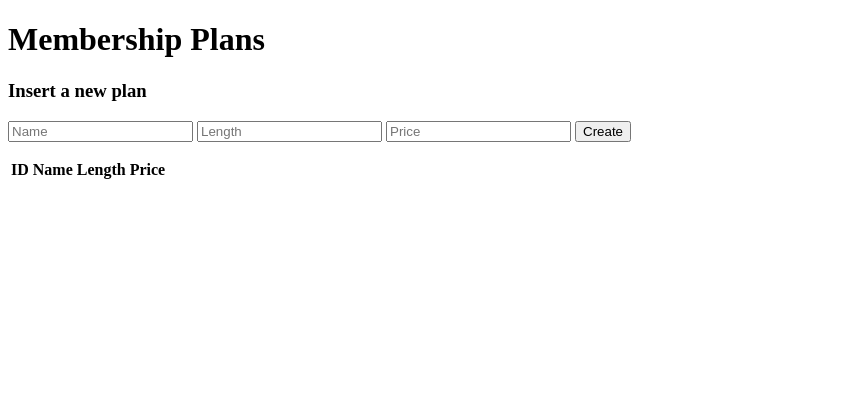
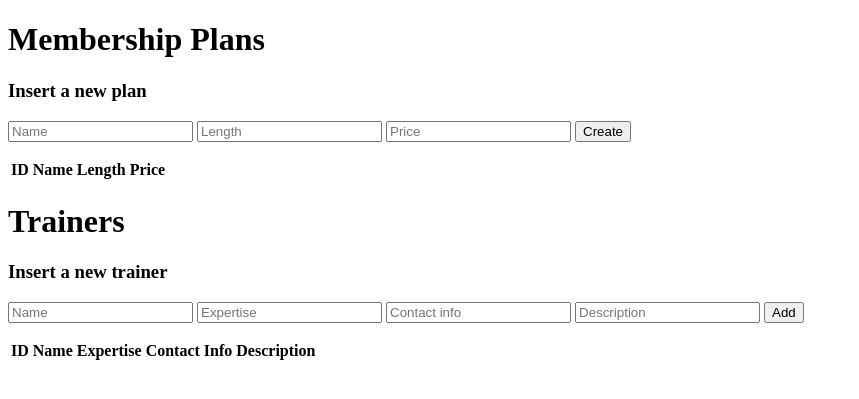
Before and after one commit to mwong3723/Gym-Membership-Application, a Flask app: page /admin_dashboard in a window 1280 px wide. Shown: the part 26-425 px from the top of the page, without its empty margins (0-859 px from the left). Run offline with Flask 3, Linux system fonts and the light colour scheme; data that the repository does not hold is empty; some libraries are stand-ins or nearby versions.

Commit message:
fixed issues with trainer and relinked database

```diff
--- a/app.py
+++ b/app.py
@@ -8,11 +8,13 @@ from dateutil.relativedelta import relativedelta
 
 
 # Database Connection Info
-hostname = 'dpg-cv501ql2ng1s73fl3f00-a.oregon-postgres.render.com'
-database = 'gym_membership_application'
-username = 'gym_membership_application_user'
-pwd = '9JDl6xuzyUUZe2mbSoYfTQXxZWllT5IL'
+hostname = 'dpg-cvoqt3adbo4c73b7ot6g-a.oregon-postgres.render.com'
+database = 'dbname_uvr7'
+username = 'dbname'
+pwd = 'u4TY7DucVnYJPmFjAKSgnJZsRoLCoDia'
 port_id = 5432
+
+tables.initTables(hostname, database, username, pwd, port_id)
 
 app = Flask(__name__)
 app.secret_key = "SOME_SECRET_KEY"  # Replace with a secure key in production
@@ -25,50 +27,15 @@ FITNESS_CLASSES = [
 
 WORKOUT_LOGS = []  # We'll store workouts in memory for now
 
-
-@app.route("/add_trainer", methods=["GET", "POST"])
-def add_trainer():
-
-    if request.method == "POST":
-        name = request.form.get("name")
-        expertise = request.form.get("expertise")
-        availability = request.form.get("availability")
-        bio = request.form.get("bio")
-
-        try:
-            conn = get_db_connection()
-            cur = conn.cursor()
-            cur.execute('''
-                INSERT INTO TRAINER (name, expertise, availability, bio)
-                VALUES (%s, %s, %s, %s)
-            ''', (name, expertise, availability, bio))
-            conn.commit()
-            cur.close()
-            conn.close()
-            return redirect(url_for("trainer_list"))
-        except Exception as e:
-            return f"Error inserting trainer: {e}"
-
-    return render_template("add_trainer.html")
-
 @app.route("/trainers")
 def trainer_list():
     if "user_email" not in session:
         return redirect(url_for("login"))
 
     try:
-        conn = psy.connect(
-            host=hostname,
-            dbname=database,
-            user=username,
-            password=pwd,
-            port=port_id
-        )
+        conn = get_db_connection()
         cur = conn.cursor()
-
-        # If your table is quoted uppercase, do this:
-        cur.execute('SELECT trainer_id, name, expertise, availability, bio FROM "TRAINER";')
-
+        cur.execute('SELECT * FROM Trainer;')
         rows = cur.fetchall()
         cur.close()
         conn.close()
@@ -80,7 +47,7 @@ def trainer_list():
                 "trainer_id": row[0],
                 "name": row[1],
                 "expertise": row[2],
-                "availability": row[3],
+                "contact_info": row[3],
                 "bio": row[4]
             })
 
@@ -97,9 +64,9 @@ def trainer_detail(trainer_id):
         return redirect(url_for("login"))
 
     try:
-        conn = psy.connect(host=hostname, dbname=database, user=username, password=pwd, port=port_id)
+        conn = get_db_connection()
         cur = conn.cursor()
-        cur.execute("SELECT trainer_id, name, expertise, availability, bio FROM TRAINER WHERE trainer_id = %s;", (trainer_id,))
+        cur.execute("SELECT * FROM trainer WHERE trainer_id = %s;", (trainer_id,))
         row = cur.fetchone()
         cur.close()
         conn.close()
@@ -111,7 +78,7 @@ def trainer_detail(trainer_id):
             "trainer_id": row[0],
             "name": row[1],
             "expertise": row[2],
-            "availability": row[3],
+            "contact_info": row[3],
             "bio": row[4]
         }
         return render_template("trainer_detail.html", trainer=trainer)
@@ -131,7 +98,6 @@ def home():
 
 @app.route("/register", methods=["GET", "POST"])
 def register():
-    """ User Registration: create an account in the GYM_MEMBER table. """
     if request.method == "POST":
         email = request.form.get("email")
         password = request.form.get("password")
@@ -299,30 +265,8 @@ def dashboard():
             cur.close()
             conn.close()
 
-
-
     plans = []
-    trainers = []
     memberships = []
-
-    try:
-        conn = get_db_connection()
-        cur = conn.cursor()
-        cur.execute("SELECT * from Trainer;")
-        rows = cur.fetchall()
-        cur.close()
-        conn.close()
-
-        for row in rows:
-            trainers.append({
-                "trainer_id": row[0],
-                "name": row[1],
-                "expertise": row[2],
-                "contact_info": row[3]
-            })
-
-    except Exception as e:
-        message = f"Error fetching trainers: {e}"
 
     try:
         conn = get_db_connection()
@@ -368,23 +312,25 @@ def dashboard():
             membership=memberships,
             fitness_classes=FITNESS_CLASSES,
             workout_logs=WORKOUT_LOGS,
-            trainers=trainers,  # pass trainer info if you want to display it
             message=message
         )
 
 @app.route("/admin_dashboard", methods=["GET", "POST"])
 def admin_dashboard():
     plans = []
+    trainers = []
     message = None
     try:
         conn = get_db_connection()
         cur = conn.cursor()
         cur.execute("SELECT * FROM MembershipPlan")
-        data = cur.fetchall()
+        planData = cur.fetchall()
+        cur.execute("SELECT * FROM Trainer")
+        trainerData = cur.fetchall()
         cur.close()
         conn.close()
 
-        for row in data:
+        for row in planData:
             plans.append({
                 "id": row[0],
                 "name": row[1],
@@ -392,10 +338,98 @@ def admin_dashboard():
                 "price": row[3]
             })
 
+        for row in trainerData:
+            trainers.append({
+                "id": row[0],
+                "name": row[1],
+                "expertise": row[2],
+                "contact_info": row[3],
+                "description": row[4]
+            })
+
     except Exception as e:
         message=f"Error accessing database: {e}"
 
-    return render_template("admin_dashboard.html", plans=plans, error=message)
+    if request.method == "POST":
+        operation = request.form.get("trainer")
+
+        if operation == "insert":
+            name = request.form.get("name")
+            expertise = request.form.get("expertise")
+            contact = request.form.get("contact_info")
+            desc = request.form.get("description")
+
+            if not name:
+                flash("Trainer name cannot be left empty", "error")
+                return redirect(url_for('admin_dashboard'))
+
+            if not contact:
+                flash("Trainer must have contact information", "error")
+                return redirect(url_for('admin_dashboard'))
+
+            try:
+                conn = get_db_connection()
+                cur = conn.cursor()
+                cur.execute('''
+                        INSERT INTO Trainer (name, expertise, contact_info, description)
+                        VALUES (%s, %s, %s, %s)
+                    ''', (name, expertise, contact, desc,))
+                conn.commit()
+                cur.close()
+                conn.close()
+
+            except Exception as e:
+                print(f"Error with database: {e}")
+
+            return redirect(url_for('admin_dashboard'))
+
+        elif operation == "update":
+            id = request.form.get("id")
+            name = request.form.get("name")
+            expertise = request.form.get("expertise")
+            contact = request.form.get("contact_info")
+            desc = request.form.get("description")
+
+            if not name:
+                flash("Trainer name cannot be left empty", "error")
+                return redirect(url_for('admin_dashboard'))
+
+            if not contact:
+                flash("Trainer must have contact information", "error")
+                return redirect(url_for('admin_dashboard'))
+
+            try:
+                conn = get_db_connection()
+                cur = conn.cursor()
+                cur.execute(
+                '''UPDATE Trainer SET name=%s, expertise=%s, contact_info=%s, description=%s where trainer_id=%s''',
+                (name, expertise, contact, desc, id,))
+                conn.commit()
+                cur.close()
+                conn.close()
+
+            except Exception as e:
+                print(f"Error with database: {e}")
+
+            return redirect(url_for('admin_dashboard'))
+
+        elif operation == "delete":
+            id = request.form.get("id")
+            try:
+                conn = get_db_connection()
+                cur = conn.cursor()
+                cur.execute('''DELETE FROM Trainer where trainer_id = %s''', (id,))
+                conn.commit()
+                cur.close()
+                conn.close()
+
+            except Exception as e:
+                print(f"Error with database: {e}")
+
+            return redirect(url_for('admin_dashboard'))
+
+
+    return render_template("admin_dashboard.html", plans=plans, trainers=trainers, error=message)
 
 @app.route("/admin_dashboard/create", methods=["GET","POST"])
 def createPlan():
@@ -447,7 +481,6 @@ def deletePlan():
 
         except Exception as e:
             print(f"Error with database: {e}")
-            print(f"The id retrived is: {id}")
 
         return redirect(url_for('admin_dashboard'))
 
@@ -489,5 +522,4 @@ def updatePlan():
 
 
 if __name__ == "__main__":
-    tables.initTables(hostname, database, username, pwd, port_id)
     app.run(debug=True)
--- a/models/tables.py
+++ b/models/tables.py
@@ -40,7 +40,8 @@ CREATE TABLE IF NOT EXISTS Trainer (
     trainer_id SERIAL PRIMARY KEY,
     name VARCHAR(255) NOT NULL,
     expertise TEXT,
-    contact_info TEXT
+    contact_info TEXT,
+    description TEXT
 );
 '''
 
--- a/templates/admin_dashboard.html
+++ b/templates/admin_dashboard.html
@@ -67,15 +67,17 @@
     </body>
 
     <!-- TEMPLATE FOR IMPLEMENTING CHANGING TRAINERS OR CLASSES -->
-    <!-- <body>
-        <h1></h1>
-            <h3>Insert a new plan</h3>
+    <body>
+        <h1>Trainers</h1>
+            <h3>Insert a new trainer</h3>
 
-        <form action="/admin_dashboard/create" method="post">
+        <form method="post">
+            <input type="hidden" name="trainer" value="insert">
             <input type="text" name="name" placeholder="Name">
-            <input type="text" name="length" placeholder="Length">
-            <input type="text" name="price" placeholder="Price">
-            <input type="submit" value="Create">
+            <input type="text" name="expertise" placeholder="Expertise">
+            <input type="text" name="contact_info" placeholder="Contact info">
+            <input type="text" name="description" placeholder="Description">
+            <input type="submit" value="Add">
         </form>
 
         <table>
@@ -83,35 +85,40 @@
                 <tr>
                     <th>ID</th>
                     <th>Name</th>
-                    <th>Length</th>
-                    <th>Price</th>
+                    <th>Expertise</th>
+                    <th>Contact Info</th>
+                    <th>Description</th>
                 </tr>
             </thead>
             <tbody>
-                {% for row in plans %}
+                {% for row in trainers %}
                 <tr>
                     <td>{{ row.id }}</td>
                     <td>{{ row.name }}</td>
-                    <td>{{ row.length }} month(s)</td>
-                    <td>{{ row.price }}</td>
-                    <td>
-                        <form action="/admin_dashboard/update" method="post">
-                        <input type="hidden" name="id" value="{{ row.id }}">
-                        <input type="text" name="name" value="{{ row.name }}">
-                        <input type="text" name="length" value="{{ row.length }}">
-                        <input type="text" name="price" value="{{ row.price }}">
-                        <input type="submit" value="Update">
+                    <td>{{ row.expertise }}</td>
+                    <td>{{ row.contact_info }}</td>
+                    <td>{{ row.description }}</td>
+                    <td colspan="2">  <!-- You can merge the last two columns to hold the form -->
+                        <form method="post" style="display: flex; gap: 10px; align-items: center;">
+                            <input type="hidden" name="trainer" value="update">
+                            <input type="hidden" name="id" value="{{ row.id }}">
+                            <input type="text" name="name" value="{{ row.name }}" placeholder="Name">
+                            <input type="text" name="expertise" value="{{ row.expertise }}" placeholder="Expertise">
+                            <input type="text" name="contact_info" value="{{ row.contact_info }}" placeholder="Contact Info">
+                            <input type="text" name="description" value="{{ row.description }}" placeholder="Description">
+                            <input type="submit" value="Update">
                         </form>
                     </td>
                     <td>
-                        <form action="/admin_dashboard/delete" method="post">
-                        <input type="hidden" name="id" value="{{ row.id }}">
-                        <input type="submit" value="Delete">
+                        <form method="post">
+                            <input type="hidden" name="trainer" value="delete">
+                            <input type="hidden" name="id" value="{{ row.id }}">
+                            <input type="submit" value="Remove">
                         </form>
                     </td>
                 </tr>
                 {% endfor %}
             </tbody>
         </table>
-    </body>  -->
+    </body>
 </html>
```
Also changed, not shown: models/__init__.py (+4 -4 lines), templates/dashboard.html (+3 -8 lines), templates/trainer_detail.html (+6 -1 lines), templates/trainers.html (+16 -5 lines).
